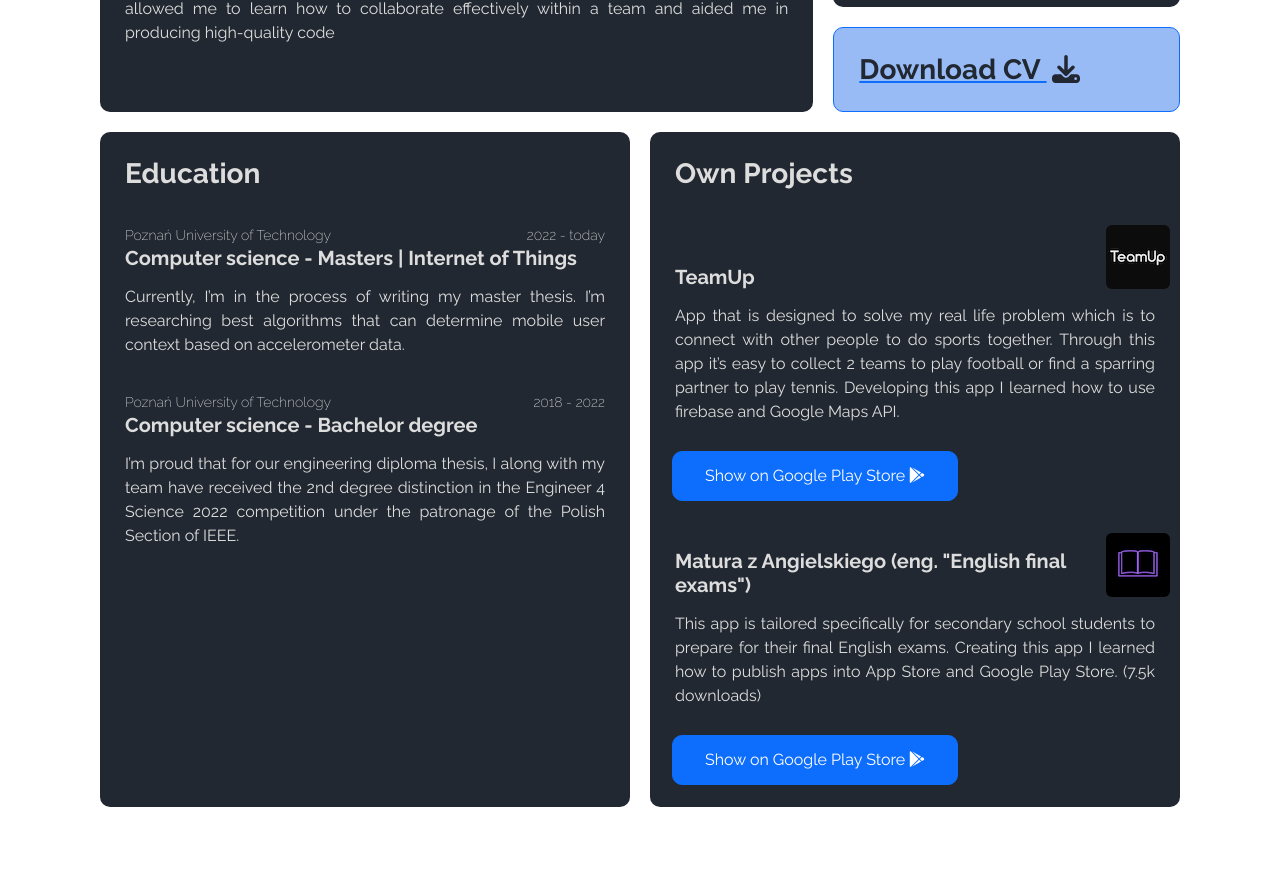
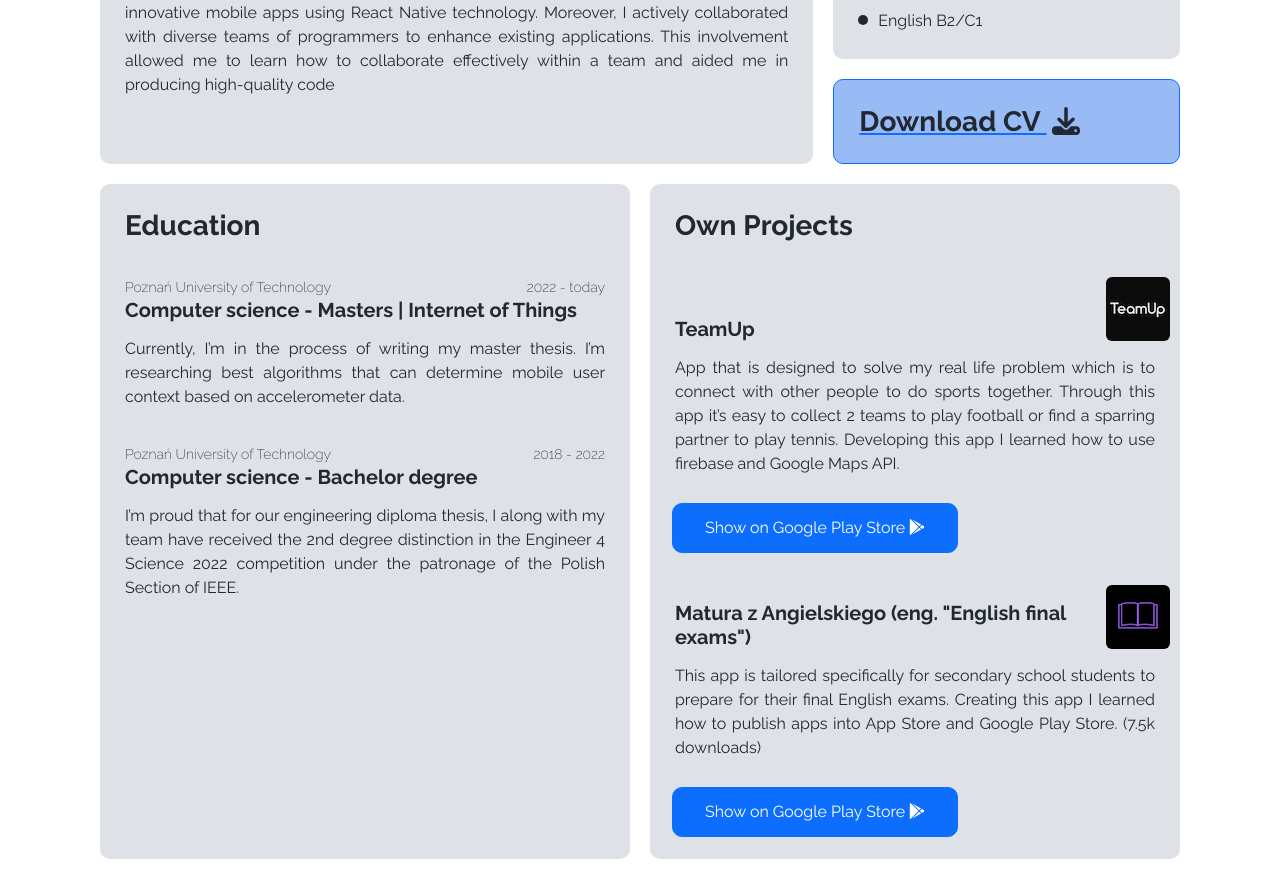
Before and after one commit to Aidem6/webCV, a Next.js app: page / in a window 1280 px wide. Shown: the part 900-1769 px from the top of the page. Before the commit the page ends 1717 px from the top, so only its background shows below. Built offline with nearby package versions, Linux system fonts and the light colour scheme.

Commit message:
feature light/dark mode

```diff
--- a/package.json
+++ b/package.json
@@ -11,12 +11,14 @@
   "dependencies": {
     "@fortawesome/fontawesome-svg-core": "^6.4.2",
     "@fortawesome/free-brands-svg-icons": "^6.4.2",
+    "@fortawesome/free-regular-svg-icons": "^6.4.2",
     "@fortawesome/free-solid-svg-icons": "^6.4.2",
     "@fortawesome/react-fontawesome": "^0.2.0",
     "bootstrap": "^5.3.1",
     "eslint": "8.47.0",
     "eslint-config-next": "13.4.13",
     "next": "13.4.13",
+    "next-themes": "^0.2.1",
     "react": "18.2.0",
     "react-bootstrap": "^2.8.0",
     "react-dom": "18.2.0",
--- /dev/null
+++ b/src/app/components/themeChanger.js
@@ -0,0 +1,21 @@
+import { useTheme } from 'next-themes'
+import { FontAwesomeIcon } from '@fortawesome/react-fontawesome';
+import { faSun, faMoon } from '@fortawesome/free-regular-svg-icons';
+
+export const ThemeChanger = () => {
+  const { theme, setTheme } = useTheme()
+
+  if (theme === 'light') {
+    return (
+      <a onClick={() => setTheme('dark')}>
+        <FontAwesomeIcon icon={faMoon} style={{float: 'right', height: '32px', margin: '10px', fontWeight: 700}} />
+      </a>
+    );
+  } else {
+    return (
+      <a onClick={() => setTheme('light')}>
+        <FontAwesomeIcon icon={faSun} style={{float: 'right', height: '32px', margin: '10px', fontWeight: 700}} />
+      </a>
+    );
+  }
+}
--- a/src/app/globals.css
+++ b/src/app/globals.css
@@ -2,36 +2,31 @@
   --font-mono: 'Raleway', ui-monospace, Menlo, Monaco, 'Cascadia Mono', 'Segoe UI Mono',
     'Roboto Mono', 'Oxygen Mono', 'Ubuntu Monospace', 'Source Code Pro',
     'Fira Mono', 'Droid Sans Mono', 'Courier New', monospace;
-}
-
-@media (prefers-color-scheme: dark) {
-  :root {
-    --foreground-rgb: 255, 255, 255;
-    --background-color: 0,0,0;
-    --font-color: 255, 255, 255;
+  --background-color: #000;
+  --font-color: #ddd;
   --primary-color: #222831;
   --secondary-color: #393e46;
-    --accent-color: #98BBF6;
+  --accent-background-color: #98BBF6;
+  --accent-font-color: #222831;
   --bs-border-width: 3px;
 }
 
 .btn-primary {
-    --bs-btn-bg: var(--accent-color);
-    --bs-btn-color: #222831;
-    --bs-btn-border-color: var(--accent-color);
-    --bs-btn-hover-color: #222831;
-    --bs-btn-hover-bg: var(--accent-color);
-    --bs-btn-hover-border-color: var(--accent-color);
+  --bs-btn-bg: var(--accent-background-color);
+  --bs-btn-color: var(--accent-font-color);
+  --bs-btn-border-color: var(--accent-background-color);
+  --bs-btn-hover-color: var(--accent-font-color);
+  --bs-btn-hover-bg: var(--accent-background-color);
+  --bs-btn-hover-border-color: var(--accent-background-color);
   --bs-btn-focus-shadow-rgb: 13,110,253;
-    --bs-btn-active-color: #222831;
-    --bs-btn-active-bg: var(--accent-color);
-    --bs-btn-active-border-color: var(--accent-color);
+  --bs-btn-active-color: var(--accent-font-color);
+  --bs-btn-active-bg: var(--accent-background-color);
+  --bs-btn-active-border-color: var(--accent-background-color);
   --bs-btn-active-shadow: inset 0 3px 5px rgba(0, 0, 0, 0.125);
-    --bs-btn-disabled-color: var(--accent-color);
+  --bs-btn-disabled-color: var(--accent-background-color);
   --bs-btn-disabled-bg: transparent;
-    --bs-btn-disabled-border-color: var(--accent-color);
+  --bs-btn-disabled-border-color: var(--accent-background-color);
   --bs-gradient: none;
-  }
 }
 
 * {
@@ -45,9 +40,9 @@ body {
   overflow-x: hidden;
   max-width: 1100px;
   margin: 0 auto;
-  color: rgb(var(--foreground-rgb));
+  color: var(--font-color);
   font-family: Raleway;
-  background: rgb(var(--background-color));
+  background: var(--background-color);
 }
 
 body {
@@ -59,8 +54,8 @@ a {
   text-decoration: none;
 }
 
-@media (prefers-color-scheme: dark) {
-  html {
-    color-scheme: dark;
+[data-theme='light'] {
+  --font-color: #222831;
+  --background-color: #fff;
+  --primary-color: #DEE2E7;
 }
-}
--- a/src/app/layout.js
+++ b/src/app/layout.js
@@ -2,6 +2,7 @@ import './globals.css'
 import { Raleway } from 'next/font/google'
 import '@fortawesome/fontawesome-svg-core/styles.css';
 import { config } from '@fortawesome/fontawesome-svg-core';
+import { Providers } from './providers'
 
 config.autoAddCss = false; /* eslint-disable import/first */
 const raleway = Raleway({ subsets: ['latin'] })
@@ -18,8 +19,10 @@ export const metadata = {
 
 export default function RootLayout({ children }) {
   return (
-    <html lang="en">
-      <body className={raleway.className}>{children}</body>
+    <html suppressHydrationWarning>
+      <body className={raleway.className}>
+        <Providers>{children}</Providers>
+      </body>
     </html>
   )
 }
--- a/src/app/page.js
+++ b/src/app/page.js
@@ -13,10 +13,25 @@ import { faDownload } from '@fortawesome/free-solid-svg-icons';
 import Image from 'next/image';
 import myFace from './assets/cvface.png';
 import Button from 'react-bootstrap/Button';
+import { ThemeChanger } from './components/themeChanger';
+import { useTheme } from 'next-themes'
 
 export default function Home() {
+  const { theme, setTheme } = useTheme()
+
+  const toggleTheme = () => {
+    if (theme === 'light') {
+      setTheme('dark')
+    } else {
+      setTheme('light')
+    }
+  }
+
   return (
     <Container className='w-100 mw-100'>
+      <Row>
+        <ThemeChanger />
+      </Row>
       <Row>
         <Col xs={12} md={8} className='d-flex flex-column'>
           <Row xs={12} className={styles.cardWrapper}>
--- a/src/app/page.module.css
+++ b/src/app/page.module.css
@@ -3,8 +3,8 @@
 }
 
 .card {
-  background-color: rgb(34, 40, 49);
-  color: #dddddd;
+  background-color: var(--primary-color);
+  color: var(--font-color);
   border-radius: 10px;
   padding: 10px;
   display: flex;
@@ -42,8 +42,8 @@
 }
 
 .accentBacground {
-  color: #222831;
-  background-color: #98BBF6;
+  color: var(--accent-font-color);
+  background-color: var(--accent-background-color);
 }
 
 .paragraph {
--- /dev/null
+++ b/src/app/providers.jsx
@@ -0,0 +1,7 @@
+'use client'
+
+import { ThemeProvider } from 'next-themes'
+
+export function Providers({ children }) {
+  return <ThemeProvider>{children}</ThemeProvider>
+}
--- a/src/app/style.scss
+++ b/src/app/style.scss
@@ -1,6 +1 @@
-$theme-colors: (
-  "primary": #222831,
-  "secondary": #393E46
-);
-
 @import 'bootstrap/dist/css/bootstrap.min.css';
```
Also changed, not shown: 1 other file (tests, documents, lock files or other folders). Lines whose indentation alone changed are shown as unchanged.
